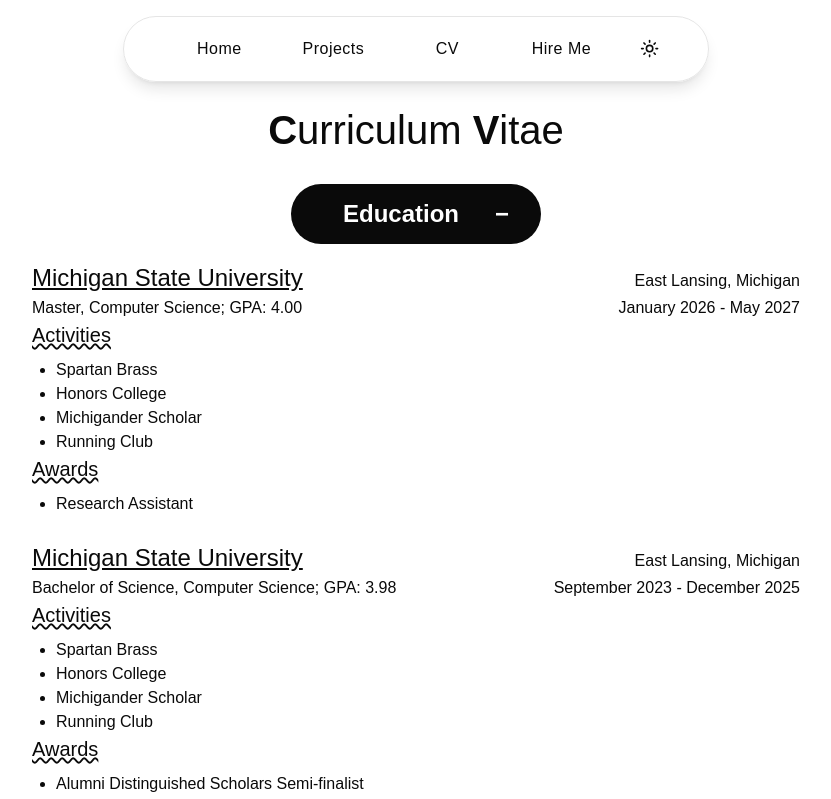
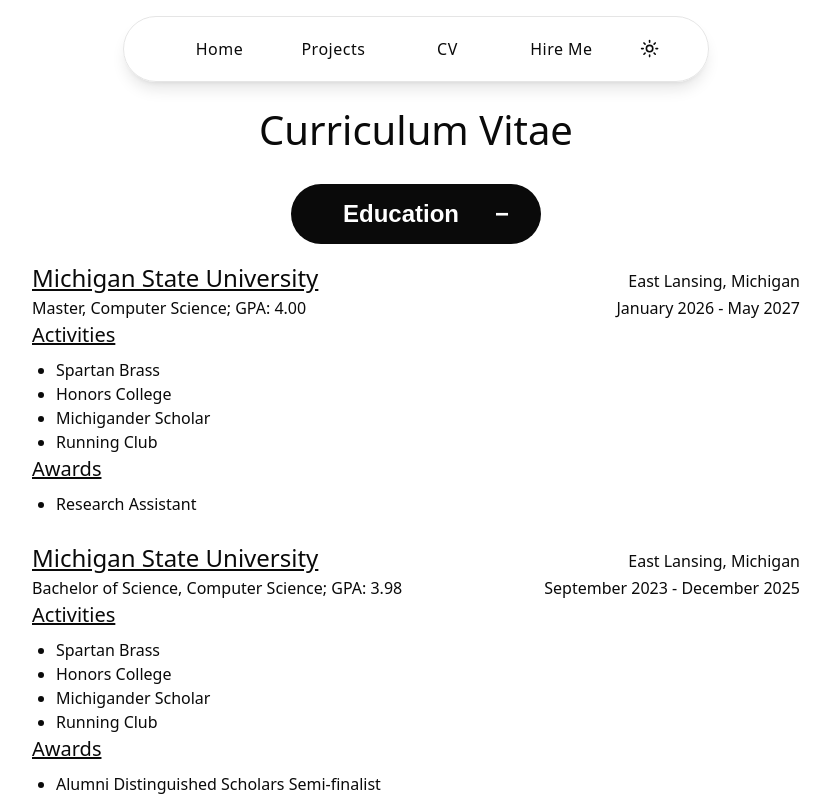
Before and after one commit to qfransen/qfransen.github.io, a Next.js app: page /cv in a window 1280 px wide. Shown: the top 799 px of the page, without its empty margins (224-1055 px from the left). Built offline with nearby package versions, Linux system fonts and the light colour scheme.

Commit message:
clean up fonts

```diff
--- a/src/app/cv/page.tsx
+++ b/src/app/cv/page.tsx
@@ -12,7 +12,7 @@ export function generateMetadata(): Metadata {
 
 export default function Page() {
     return (<div className={'cv-container'}>
-        <h1 className={"content-wrapper"}><b>C</b>urriculum <b>V</b>itae</h1>
+        <h1 className={"content-wrapper"}>Curriculum Vitae</h1>
 
         <Section title="Education">
             {fullEducation()}
@@ -54,14 +54,14 @@ function createEducation(schoolName: string, location: string, gpa: string, time
             <p>{timeframe}</p>
         </div>
 
-        <h4 className={'underline-squiggle'}>Activities</h4>
+        <h4 className={'underline-b'}>Activities</h4>
         <ul className={'bullet-list'}>
             {activities.map((bullet, index) => (
                 <li key={index}>{bullet}</li>
             ))}
         </ul>
 
-        <h4 className={'underline-squiggle'}>Awards</h4>
+        <h4 className={'underline-b'}>Awards</h4>
         <ul className={'bullet-list'}>
             {awards.map((bullet, index) => (
                 <li key={index}>{bullet}</li>
--- a/src/app/layout.tsx
+++ b/src/app/layout.tsx
@@ -1,18 +1,14 @@
 import type { Metadata } from "next";
-import { Geist, Geist_Mono } from "next/font/google";
-import "./globals.css";
+import { Lato } from "next/font/google";import "./globals.css";
 import Navbar from "./ui/navbar";
 import { ThemeProvider } from "@/components/theme-provider";
 
 
-const geistSans = Geist({
-  variable: "--font-geist-sans",
+// Configure Lato font
+const lato = Lato({
   subsets: ["latin"],
-});
-
-const geistMono = Geist_Mono({
-  variable: "--font-geist-mono",
-  subsets: ["latin"],
+  weight: ["100", "300", "400", "700", "900"], // Add the weights you plan to use
+  variable: "--font-lato",
 });
 
 export const metadata: Metadata = {
@@ -29,7 +25,7 @@ export default function RootLayout({
   return (
     <html lang="en" suppressHydrationWarning>
       <body
-        className={`${geistSans.variable} ${geistMono.variable} antialiased`}
+        className={`${lato.variable} font-sans antialiased`}
       >
         <ThemeProvider
           attribute="class"
```
